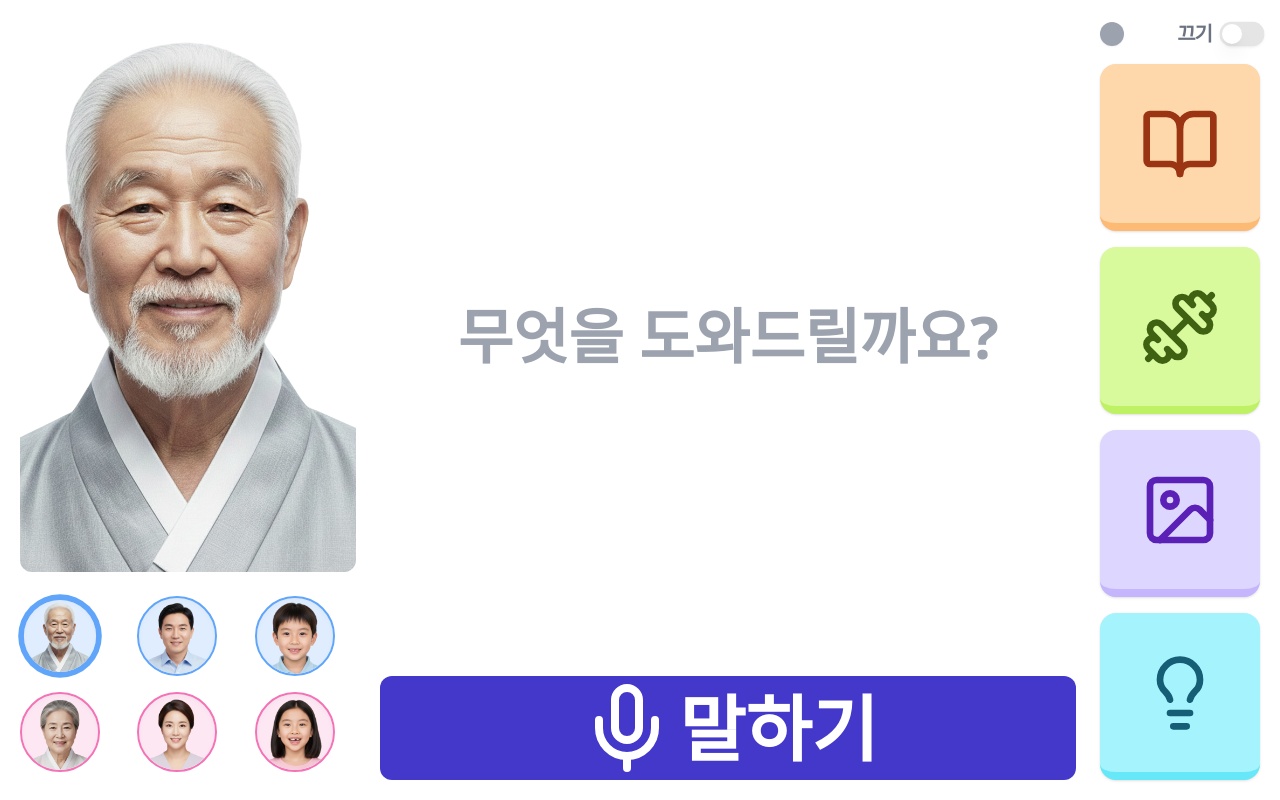
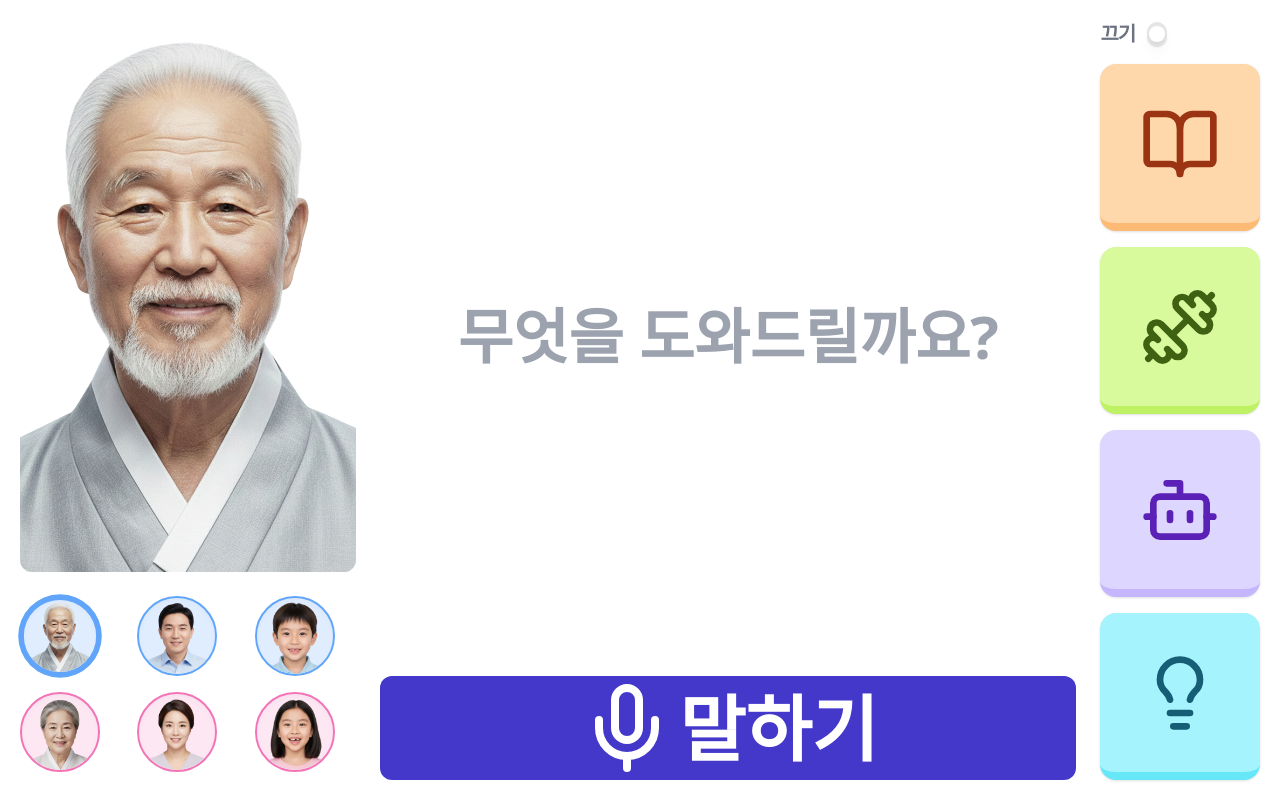
Before and after one commit to circuluspibo/piCare-front, a React (Vite) app: page / in a window 1280 px wide. Built offline with nearby package versions, Linux system fonts and the light colour scheme.

Commit message:
update: env config

```diff
--- a/src/assets/data/buttonLabels.js
+++ b/src/assets/data/buttonLabels.js
@@ -12,9 +12,9 @@ export const buttonLabels = [
     color: "lime",
   },
   {
-    label: "그림",
-    value: "draw",
-    icon: "Image",
+    label: "AI",
+    value: "ai",
+    icon: "Bot",
     color: "violet",
   },
   {
--- a/src/components/ModelSelectView.jsx
+++ b/src/components/ModelSelectView.jsx
@@ -11,14 +11,14 @@ export default function ModeSelectView({
         <h2 className="text-6xl font-black text-[#2D3A5A]">{title}</h2>
       </div>
 
-      <div className="flex flex-wrap justify-center items-center w-full min-h-[320px] px-6 gap-8">
+      <div className="grid grid-cols-[repeat(auto-fit,minmax(250px,1fr))] gap-8 w-full max-w-6xl px-6">
         {Object.entries(gameInfo).map(([key, info]) => (
           <button
             key={key}
             onClick={() => onSelect(key)}
             className={cn(
               // 고정 너비와 유동 너비의 조화 (최소 280px, 최대 420px)
-              "flex-1 min-w-[280px] max-w-[420px] min-h-[340px] group relative flex flex-col items-center justify-center px-6 rounded-2xl transition-all duration-300 shadow-xl hover:shadow-2xl active:scale-95 border-4",
+              "group relative flex flex-col items-center justify-center p-4 rounded-3xl transition-all duration-300 shadow-xl hover:shadow-2xl active:scale-95 border-4",
               info.idx === 0
                 ? "bg-amber-50 border-amber-200 hover:bg-amber-500"
                 : info.idx === 1
@@ -27,7 +27,7 @@ export default function ModeSelectView({
             )}
           >
             <img
-              className="w-48 h-48 object-contain mb-4" // 이미지 크기 및 비율 최적화
+              className="object-fit mb-2 max-w-40 h-40" // 이미지 크기 및 비율 최적화
               alt={info.title}
               src={`/images/${info.value}.png`}
             />
--- a/src/components/draw/MagicMirror.jsx
+++ b/src/components/ai/MagicMirror.jsx
@@ -63,16 +63,19 @@ export default function MagicMirror() {
     const ctx = canvas.getContext("2d");
 
     try {
-      // await getStartCollection();
-      // const hbResp = await getHeartbeat();
-      // const hbResult = await JSON.parse(JSON.stringify(hbResp));
-      // const hbData = hbResult.data;
-      // console.log("hbData = ", hbData);
+      await getStartCollection();
+      const hbResp = await getHeartbeat();
+      const hbResult = await JSON.parse(JSON.stringify(hbResp));
+      console.log('hbResult = ', hbResult)
+      const { human } = hbResult.data;
+
+      console.log('human = ', human)
       const blob = await new Promise((resolve) =>
         canvas.toBlob(resolve, "image/jpeg")
       );
       const file = new File([blob], "mirror.jpg", { type: "image/jpeg" });
-      const systemPrompt = `(Solo:1.5), 1 man, (neutral facial bone structure:1.4), 30s version of this man, clear skin texture, natural lighting, high quality, photorealistic, sharp focus`;
+      const gender = human.gender === 'M' ? 'man' : 'woman'
+      const systemPrompt = `(Solo:1.5), ${human.age} ${gender}, (neutral facial bone structure:1.4), 10 year younger version of this ${gender}, clear skin texture, natural lighting, high quality, photorealistic, sharp focus`;
       const res = await postFace2Img(file, systemPrompt);
 
       stopCamera();
--- a/src/main.jsx
+++ b/src/main.jsx
@@ -17,7 +17,7 @@ import IndexLayout from "@/Layouts/IndexLayout";
 import NotFound from "@/pages/NotFound";
 import Main from "@/pages/IndexPages";
 import ExercisePage from "@/pages/ExercisePage";
-import DrawPage from "@/pages/DrawPage";
+import AiPage from "@/pages/AiPage";
 
 // Components
 import { Loading } from "@/components/Loading";
@@ -31,7 +31,7 @@ const router = createBrowserRouter(
       {/** 메인 페이지 */}
       <Route path="/" element={<Main />} />
       <Route path="/exercise" element={<ExercisePage />} />
-      <Route path="/draw" element={<DrawPage />} />
+      <Route path="/ai" element={<AiPage />} />
       <Route path="/training" element={<TrainingPage />} />
     </Route>
   )
--- a/src/pages/DrawPage.jsx
+++ b/src/pages/AiPage.jsx
@@ -2,8 +2,8 @@ import React, { useCallback, useState } from "react";
 import { ArrowBigLeft } from "lucide-react";
 import { useNavigate } from "react-router-dom";
 import ModeSelectView from "@/components/ModelSelectView";
-import DrawByVoice from "@/components/draw/DrawByVoice";
-import MagicMirror from "@/components/draw/MagicMirror";
+import DrawByVoice from "@/components/ai/DrawByVoice";
+import MagicMirror from "@/components/ai/MagicMirror";
 
 const DRAWING_MODES = {
   DRAW: {
@@ -42,7 +42,7 @@ export default function DrawPage() {
             }}
           />
           <h1 className="text-4xl tracking-tight font-black">
-            {drawMode ? DRAWING_MODES[drawMode].title : "인지 훈련 선택"}
+            {drawMode ? DRAWING_MODES[drawMode].title : "AI 생성 선택"}
           </h1>
         </div>
       </header>
--- a/src/pages/IndexPages.jsx
+++ b/src/pages/IndexPages.jsx
@@ -34,8 +34,8 @@ export default function Main() {
       case "excercise": {
         return navigation("/exercise");
       }
-      case "draw": {
-        return navigation("/draw");
+      case "ai": {
+        return navigation("/ai");
       }
       case "training": {
         return navigation("/training");
@@ -74,16 +74,15 @@ export default function Main() {
   const autoTimerRef = useRef(null);
   const lastActionTimeRef = useRef(0);
 
-  const isTemp = true;
   const runAutoCaptureProcess = useCallback(async () => {
-    if (isTemp) return;
     try {
       const hbResp = await getHeartbeat();
-      const hbResult = await hbResp.json();
+      const hbResult = await hbResp.json();Q
       const hbData = hbResult.data;
 
       const now = Date.now();
-      if (hbData.cnt_live > 0 && now - lastActionTimeRef.current > 30000) {
+      // 임시적으로 60초에 한번씩 체크
+      if (hbData.cnt_live > 0 && now - lastActionTimeRef.current > (1000 * 60)) {
         lastActionTimeRef.current = now;
 
         const video = document.querySelector("video");
@@ -127,56 +126,7 @@ export default function Main() {
     } catch (error) {
       console.error("Auto Mode 에러:", error);
     }
-  }, [sendMessage, personaId, isTemp]);
-
-  // NOTE: TEST이후 삭제
-  const [isTesting, setIsTesting] = useState(false);
-  const runTestCapture = useCallback(async () => {
-    if (isTesting) return;
-    setIsTesting(true);
-
-    try {
-      const video = document.querySelector("video");
-      const canvas = document.createElement("canvas");
-      canvas.width = 640;
-      canvas.height = 480;
-      const ctx = canvas.getContext("2d");
-
-      if (video && video.videoWidth > 0) {
-        ctx.drawImage(video, 0, 0, canvas.width, canvas.height);
-      } else {
-        ctx.fillStyle = "blue";
-        ctx.fillRect(0, 0, canvas.width, canvas.height);
-        ctx.fillStyle = "white";
-        ctx.font = "30px Arial";
-        ctx.fillText("VIDEO TEST SOURCE", 150, 240);
-      }
-
-      const blob = await new Promise((resolve) =>
-        canvas.toBlob(resolve, "image/jpeg")
-      );
-      const file = new File([blob], "capture.jpg", { type: "image/jpeg" });
-      const currentSystem = PERSONA_SYSTEMS[personaId];
-
-      const response = await postImg2Chat(file, currentSystem);
-
-      const reader = response.getReader();
-      const decoder = new TextDecoder();
-      let fullText = "";
-
-      while (true) {
-        const { done, value } = await reader.read();
-        if (done) break;
-        const chunk = decoder.decode(value, { stream: true });
-        fullText += chunk;
-      }
-      sendMessage(fullText);
-    } catch (error) {
-      console.error("Test Mode Error:", error);
-    } finally {
-      setIsTesting(false);
-    }
-  }, [sendMessage, personaId, isTesting]);
+  }, [sendMessage, personaId]);
 
   useEffect(() => {
     if (isAutoMode) {
@@ -248,18 +198,6 @@ export default function Main() {
 
         <div className="w-2/12 flex flex-col h-full p-3 gap-4">
           <div className="flex flex-row w-full justify-between">
-            <div className="flex items-center">
-              <button
-                onClick={runTestCapture}
-                disabled={isTesting}
-                className={cn(
-                  "w-6 h-6 rounded-full transition-all duration-300 shadow-sm",
-                  isTesting
-                    ? "bg-yellow-400 animate-pulse scale-110"
-                    : "bg-gray-400"
-                )}
-              />
-            </div>
             <div className="flex items-center gap-3">
               <span
                 className={cn(
@@ -275,7 +213,7 @@ export default function Main() {
                   setIsAutoMode(checked);
                   if (checked) lastActionTimeRef.current = 0;
                 }}
-                className="scale-125 data-[state=checked]:bg-blue-500"
+                className="data-[state=checked]:bg-blue-500 w-[px] h-[25px]"
               />
             </div>
           </div>
```
Also changed, not shown: src/components/ai/DrawByVoice.jsx (renamed from src/components/draw/DrawByVoice.jsx).
